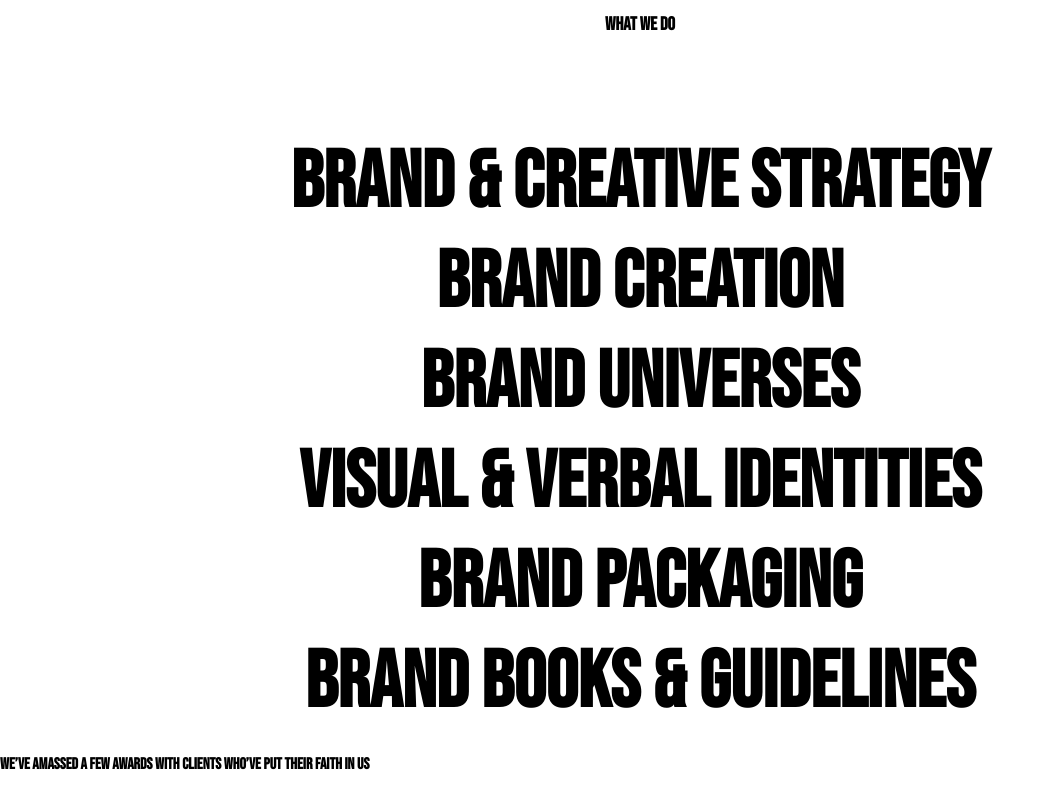
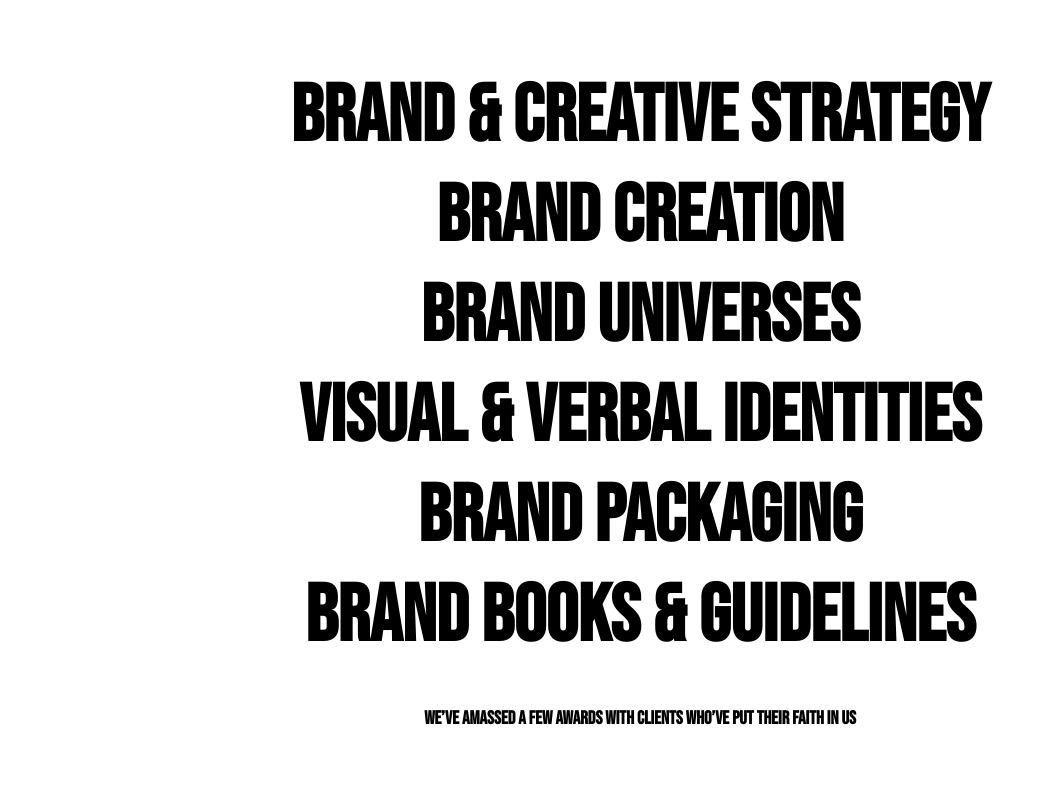
Before and after one commit to aladinzecic/designer-site, a React (Create React App) app in the folder designer-site/: page / in a window 1280 px wide. Shown: the part 3197-3992 px from the top of the page, without its empty margins (0-1056 px from the left). Built offline with nearby package versions, Linux system fonts and the light colour scheme.

Commit message:
small fix

```diff
--- a/designer-site/src/pages/Illustration/Illustration.js
+++ b/designer-site/src/pages/Illustration/Illustration.js
@@ -32,7 +32,7 @@ export default function Illustration() {
       <div className="left">
         <div className="img-div">
           {scroll === 1 ? (
-            <img src="https://assets.website-files.com/64ae62aeb628eb7f18f1d79c/64ba9142443f47cb0594a5f9_Illumination_illustration.svg"></img>
+            <motion.img   src="https://assets.website-files.com/64ae62aeb628eb7f18f1d79c/64ba9142443f47cb0594a5f9_Illumination_illustration.svg"></motion.img>
           ) : scroll === 2 ? (
             <img src="https://assets.website-files.com/64ae62aeb628eb7f18f1d79c/64ba9142207f66103ef37397_Creation_illustration.svg"></img>
           ) : (
--- a/designer-site/src/pages/WhatWeDo/WhatWeDo.js
+++ b/designer-site/src/pages/WhatWeDo/WhatWeDo.js
@@ -133,12 +133,16 @@ export default function WhatWeDo() {
           </>
         )}
       </div>
-      <motion.h4 whileInView={() => {
+      <motion.h3 whileInView={() => {
         setIsBackgroundBlack(false);
-        console.log(1)
-      }}>
+
+      }}
+      style={{marginTop:"40px"}}>
         WE’VE AMASSED A FEW AWARDS WITH CLIENTS WHO’VE PUT THEIR FAITH IN US
-      </motion.h4>
+      </motion.h3>
+      <div>
+
+      </div>
     </motion.div>
   );
 }
```
